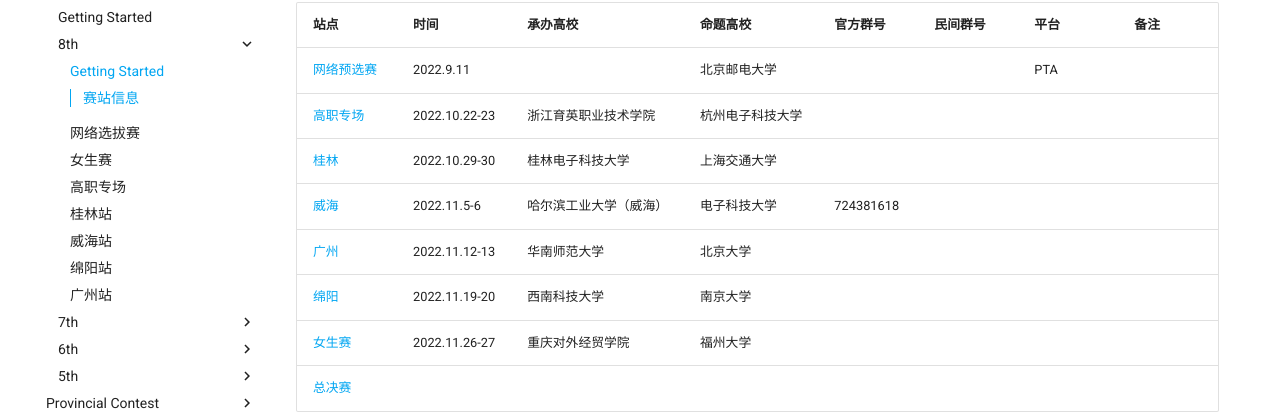
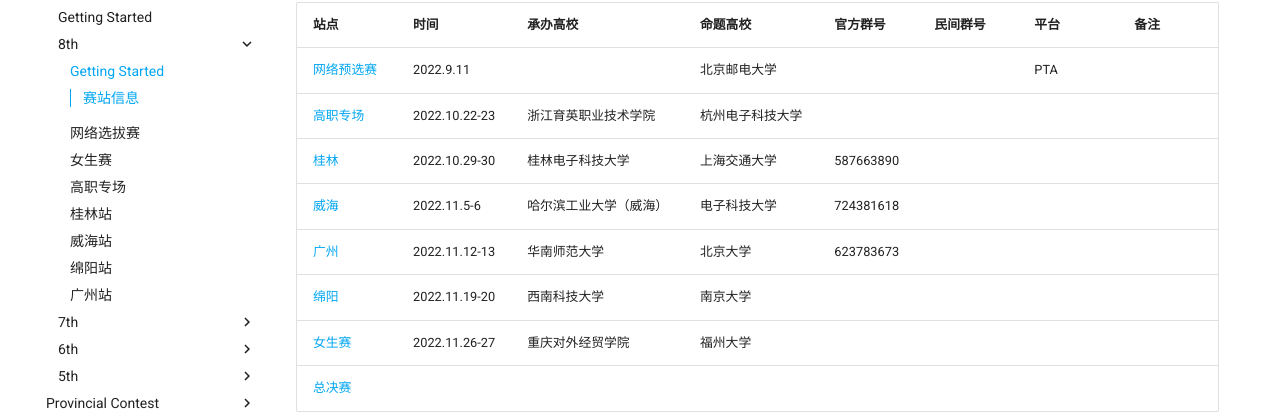
Before and after one commit to xcpcio/docs, an MkDocs documentation site: the page built from docs/info/ccpc/8th/index.md, in a window 1280 px wide. Shown: the part 277-691 px from the top of the page. Built offline with MkDocs 1.6.1 and Material for MkDocs 9.7.7, drawn with Linux system fonts in a browser that asks for light colours; comment, search, counter and statistics services are not loaded.

Commit message:
feat: add part of QQ groups for ccpc 8th

```diff
--- a/docs/info/ccpc/8th/index.md
+++ b/docs/info/ccpc/8th/index.md
@@ -6,9 +6,9 @@
 | :------------------------------------- | :------------ | :--------------------- | :--------------- | :-------- | :------- | :--- | :--- |
 | [网络预选赛](./preliminary-contest.md) | 2022.9.11     |                        | 北京邮电大学     |           |          | PTA  |      |
 | [高职专场](./gaozhi.md)                | 2022.10.22-23 | 浙江育英职业技术学院   | 杭州电子科技大学 |           |          |      |      |
-| [桂林](./guilin.md)                    | 2022.10.29-30 | 桂林电子科技大学       | 上海交通大学     |           |          |      |      |
+| [桂林](./guilin.md)                    | 2022.10.29-30 | 桂林电子科技大学       | 上海交通大学     | 587663890 |          |      |      |
 | [威海](./weihai.md)                    | 2022.11.5-6   | 哈尔滨工业大学（威海） | 电子科技大学     | 724381618 |          |      |      |
-| [广州](./guangzhou.md)                 | 2022.11.12-13 | 华南师范大学           | 北京大学         |           |          |      |      |
+| [广州](./guangzhou.md)                 | 2022.11.12-13 | 华南师范大学           | 北京大学         | 623783673 |          |      |      |
 | [绵阳](./mianyang.md)                  | 2022.11.19-20 | 西南科技大学           | 南京大学         |           |          |      |      |
 | [女生赛](./girl.md)                    | 2022.11.26-27 | 重庆对外经贸学院       | 福州大学         |           |          |      |      |
 | [总决赛](./final.md)                   |               |                        |                  |           |          |      |      |
```
